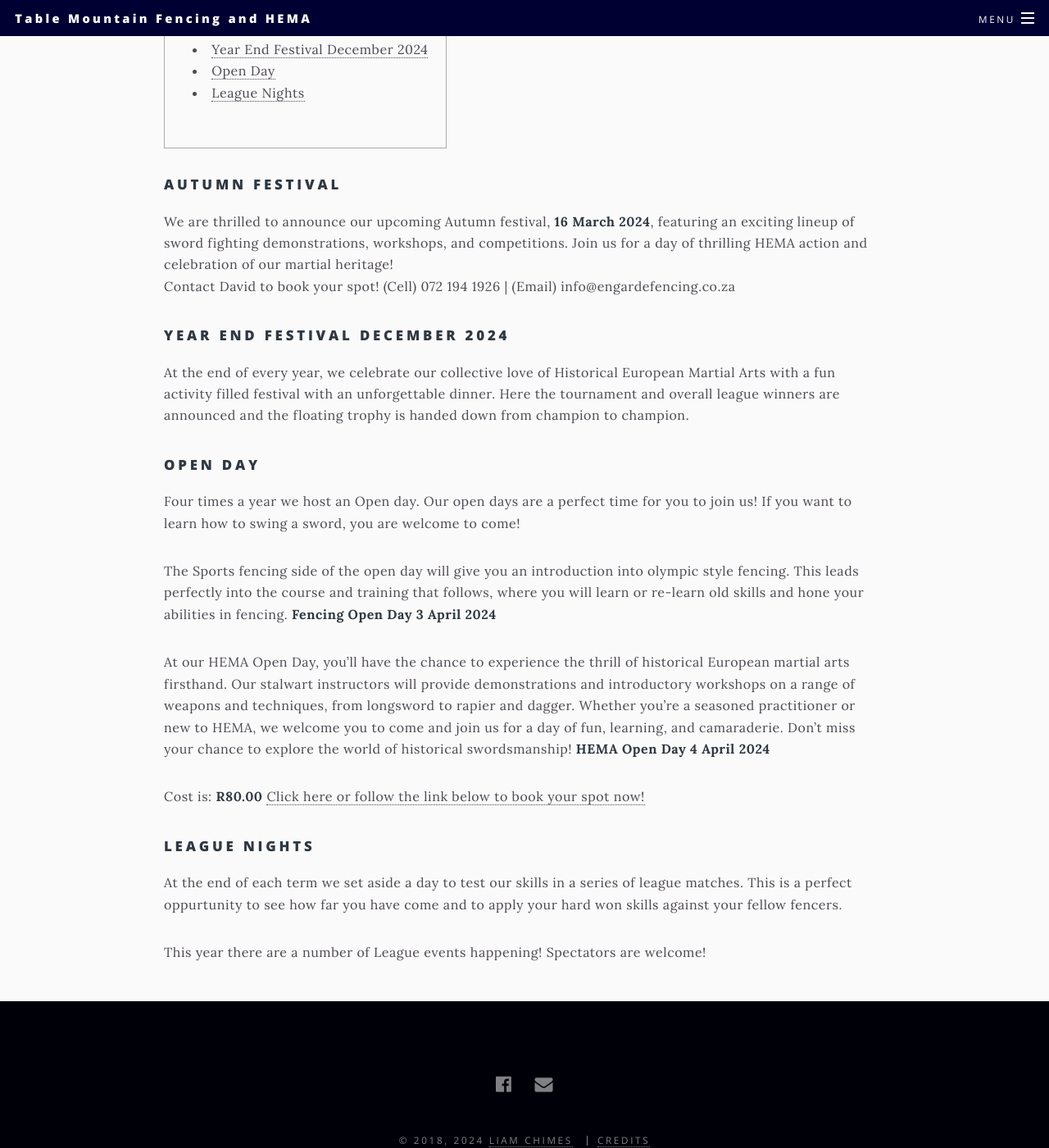
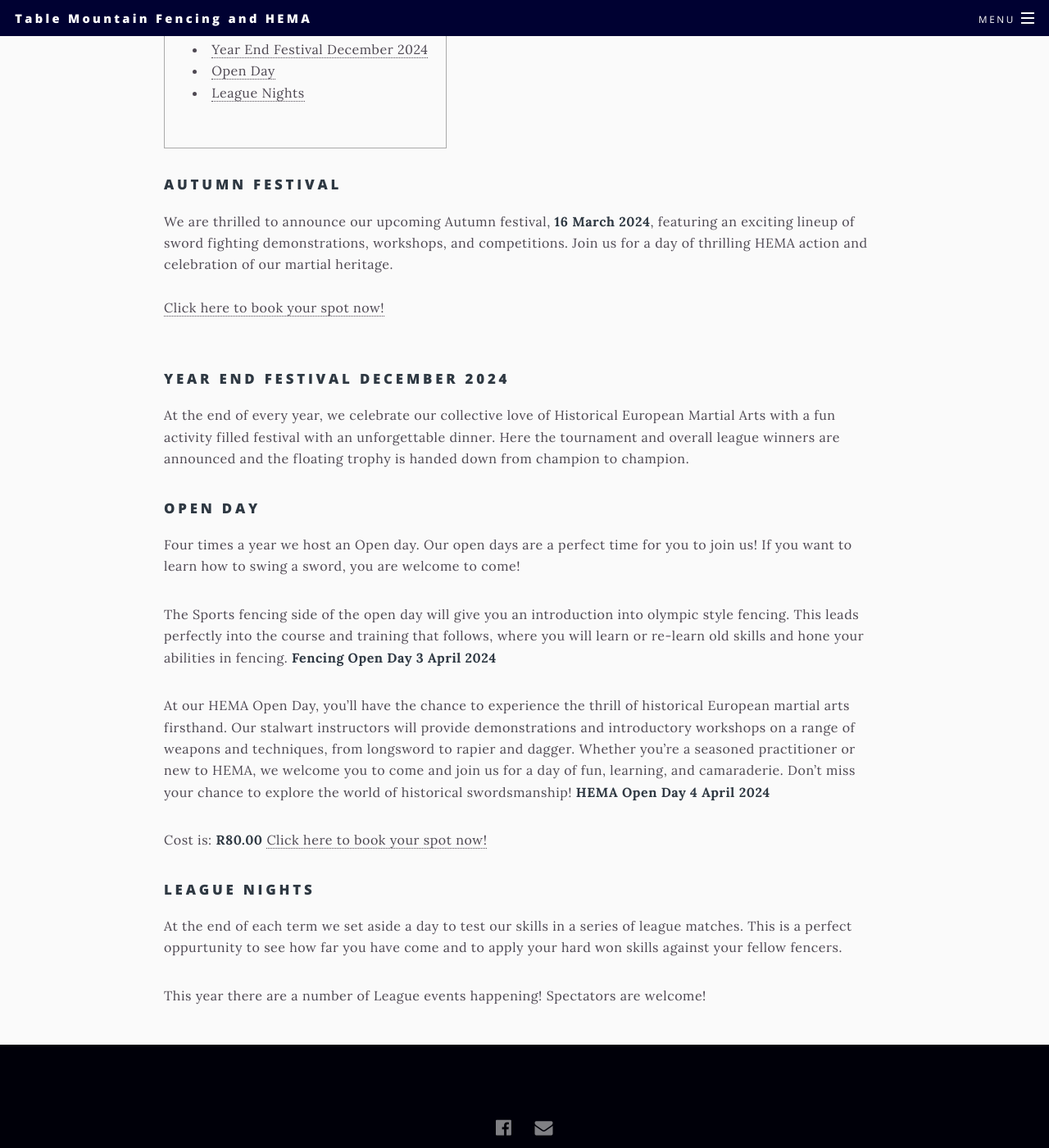
Before and after one commit to table-mountain-hema/table-mountain-hema.github.io, a Jekyll site: the page built from _pages/events.md, in a window 1280 px wide and 1400 px high, scrolled down 483 px. Shown: the whole window at 82% size. Built offline with Jekyll 4.4.1, drawn with Linux system fonts in a browser that asks for light colours.

Commit message:
2024-03-12 updated links to events

```diff
--- a/_pages/events.md
+++ b/_pages/events.md
@@ -4,7 +4,7 @@ title: Upcoming Events
 permalink: /events
 layout: page
 excerpt: We have a number of events through out the year. All are welcome to join us on our Open Days to get a taste and sense of what we do. A form and further information is available if you click here.
-highlight: Our next event is our Autumn Festival, 16 March 2024. Please contact David to book your spot!
+highlight: Our next event is our Autumn Festival, 16 March 2024. Book your spot by clicking here and following the link.
 image: events.jpg
 background-image: fencing_banner.jpg
 ---
@@ -15,10 +15,16 @@ background-image: fencing_banner.jpg
 {:toc}
 
 ### Autumn Festival
-We are thrilled to announce our upcoming Autumn festival, **16 March 2024**, featuring an exciting lineup of sword fighting demonstrations, workshops, and competitions. Join us for a day of thrilling HEMA action and celebration of our martial heritage!
+We are thrilled to announce our upcoming Autumn festival, **16 March 2024**, featuring an exciting lineup of sword fighting demonstrations, workshops, and competitions. Join us for a day of thrilling HEMA action and celebration of our martial heritage.
+<br>
+[Click here to book your spot now!](https://docs.google.com/forms/d/e/1FAIpQLSfAaZGeIwroLFCJD8LyQMgU4GvjGe8kcN5wRfVssQb06hkk3A/viewform)
+<br>
+<br>
+<!--
 Contact David to book your spot!
 (Cell) 072 194 1926 | (Email) info@engardefencing.co.za
 <br/>
+-->
 
 
 ### Year End Festival December 2024
@@ -34,7 +40,7 @@ At our HEMA Open Day, you'll have the chance to experience the thrill of histori
 **HEMA Open Day 4 April 2024**
 
 Cost is: **R80.00**
-[Click here or follow the link below to book your spot now!](https://forms.gle/CgXGkDR4cLUBReKs7)
+[Click here to book your spot now!](https://docs.google.com/forms/d/e/1FAIpQLScuieE5xn7xFXcvbipLJQlDK4ZsLoSPWsBa_t6xRVMS7F-BRQ/viewform)
 
 ### League Nights
 
```
